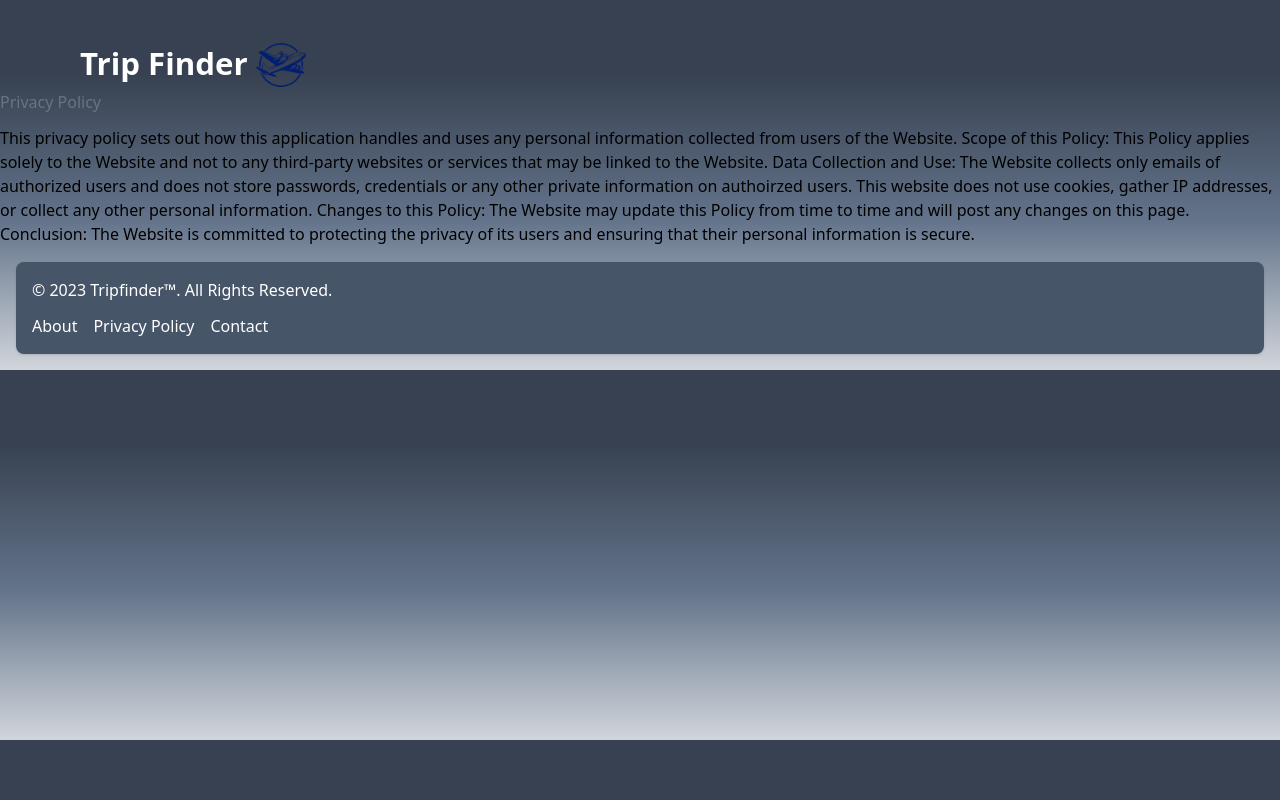
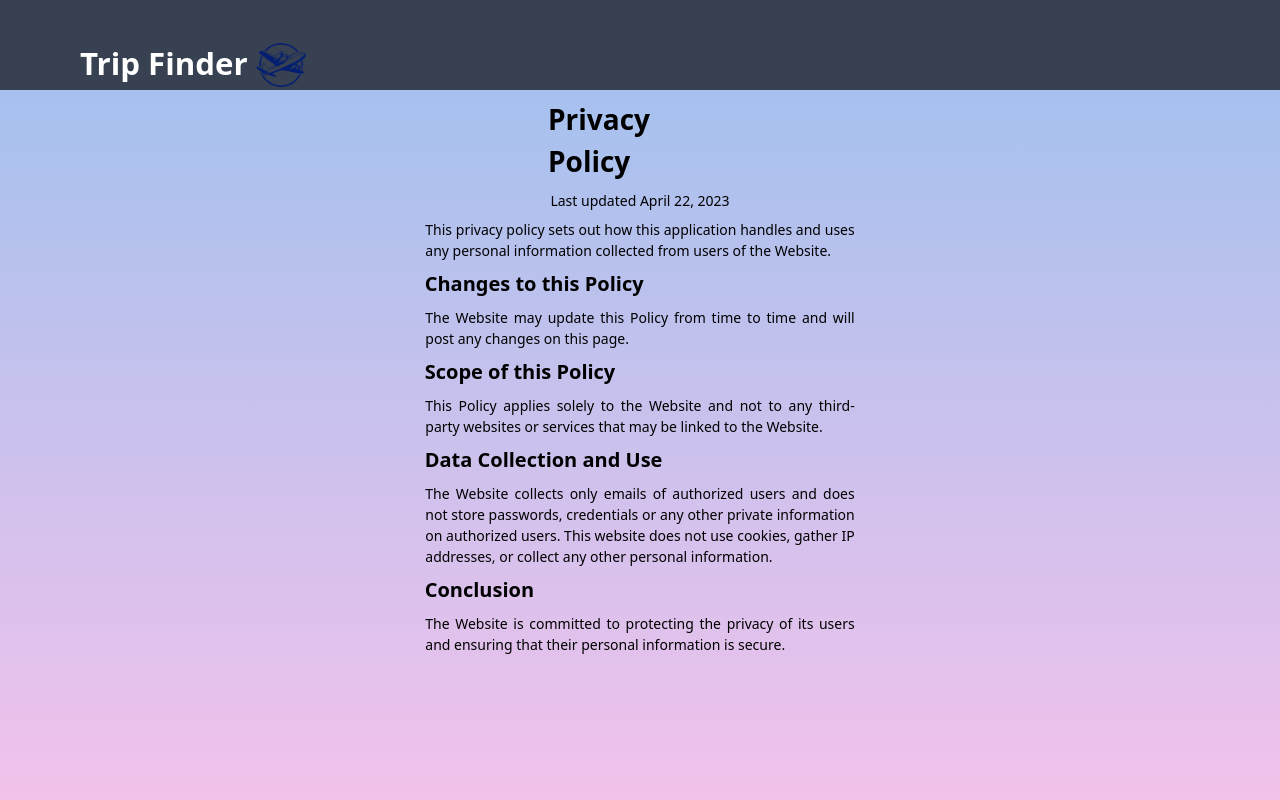
Before and after one commit to jjoeldaniel/lahacks, a SvelteKit app: page /privacy in a window 1280 px wide. Shown: the top 800 px of the page. Built offline with nearby package versions, Linux system fonts and the light colour scheme.

Commit message:
Update +page.svelte

```diff
--- a/src/routes/(site)/privacy/+page.svelte
+++ b/src/routes/(site)/privacy/+page.svelte
@@ -2,14 +2,69 @@
 
 </script>
 
-<p class="mb-3 text-lg text-gray-500 md:text-xl dark:text-gray-400">Privacy Policy</p>
+ <div class = "wrapper">
+ <div class = "coltitle">
 
-This privacy policy sets out how this application handles and uses any personal information collected from users of the Website.
+<p class="privacy"><b> Privacy Policy </b></p>
+<h1 style = font-size:14px><center> Last updated April 22, 2023 </center></h1>
 
-Scope of this Policy: This Policy applies solely to the Website and not to any third-party websites or services that may be linked to the Website.
+<div class = "pp"> This privacy policy sets out how this application handles and uses any personal information collected from users of the Website.
+</div>
 
-Data Collection and Use: The Website collects only emails of authorized users and does not store passwords, credentials or any other private information on authoirzed users. This website does not use cookies, gather IP addresses, or collect any other personal information.
+<div class = "coltitle"> <b>Changes to this Policy </b></div>
+<div class = pp>
+The Website may update this Policy from time to time and will post any changes on this page.
+</div>
 
-Changes to this Policy: The Website may update this Policy from time to time and will post any changes on this page.
+<div class = coltitle> <b>Scope of this Policy </b></div>
+<div class = pp>
+This Policy applies solely to the Website and not to any third-party websites or services that may be linked to the Website.
+</div>
 
-Conclusion: The Website is committed to protecting the privacy of its users and ensuring that their personal information is secure.
+<div class = coltitle> <b>Data Collection and Use </b></div>
+<div class = pp>
+The Website collects only emails of authorized users and does not store passwords, credentials or any other private information on authorized users. This website does not use cookies, gather IP addresses, or collect any other personal information.
+</div>
+<div class = coltitle> <b>Conclusion </b></div>
+<div class = pp>
+The Website is committed to protecting the privacy of its users and ensuring that their personal information is secure.</div>
+</div>
+</div>
+
+<style>
+
+.wrapper
+{
+    width:screen;
+    height: 100vh;
+    background-image: linear-gradient(to top, #fbc2eb 0%, #a6c1ee 100%);
+
+}
+.privacy {
+    margin: auto;
+    width: 200px;
+    padding: 8px;
+    font-size: 28px;
+    text-align: justify;
+}
+
+.pp {
+    margin: auto;
+    width: 60%;
+    padding: 8px;
+    word-wrap: break-word;
+    font-size: 14px;
+    font-weight: 400;
+    text-align: justify
+}
+
+.coltitle {
+    margin: auto;
+    font-size: 20px;
+    width: 58%;
+    text-align: justify
+}
+
+
+
+</style>
```
